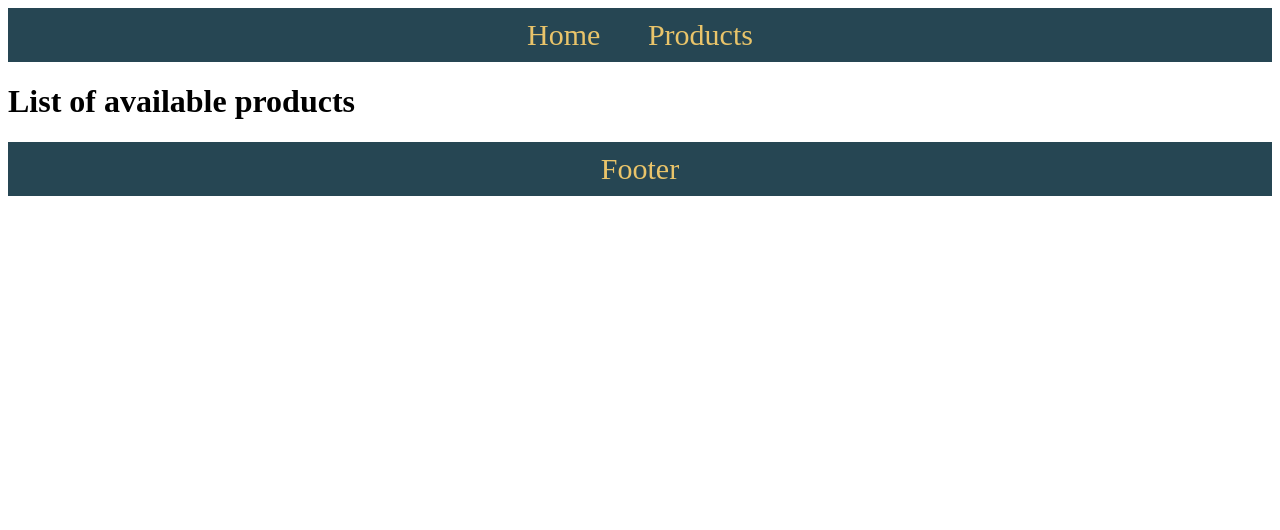
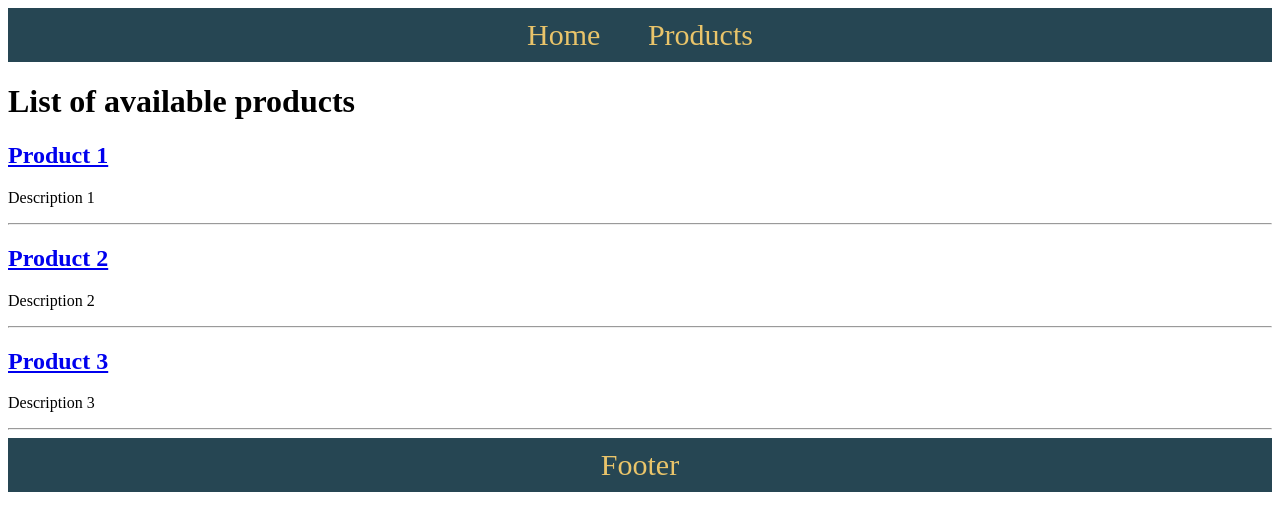
Before and after one commit to Erikote04/SvelteKit-Demo, a SvelteKit app: page /products in a window 1280 px wide. Shown: the top 530 px of the page. Built offline with nearby package versions, Linux system fonts and the light colour scheme; data requests are answered from the project's data file.

Commit message:
[Loading] Showing the product list

```diff
--- a/src/routes/products/+page.js
+++ b/src/routes/products/+page.js
@@ -1,4 +1,6 @@
 export const load = async () => {
 	const title = 'List of available products';
-	return { title };
+	const response = await fetch('http://localhost:4000/products');
+	const products = await response.json();
+	return { title, products };
 };
--- a/src/routes/products/+page.svelte
+++ b/src/routes/products/+page.svelte
@@ -1,5 +1,16 @@
 <script>
 	export let data;
+    const { title, products } = data;
 </script>
 
-<h1>{data.title}</h1>
+<h1>{title}</h1>
+
+{#each products as product}
+	<div>
+		<a href={`/products/${product.id}`}>
+			<h2>{product.title}</h2>
+		</a>
+		<p>{product.description}</p>
+		<hr />
+	</div>
+{/each}
```
